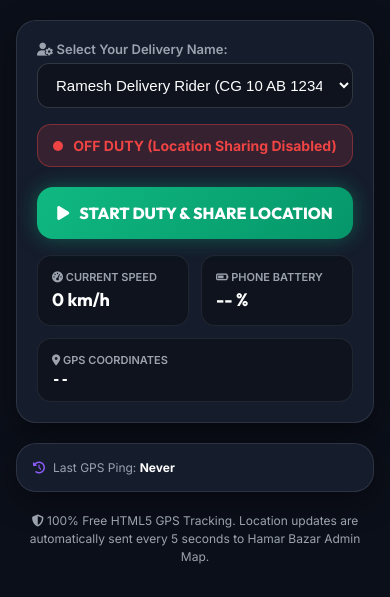
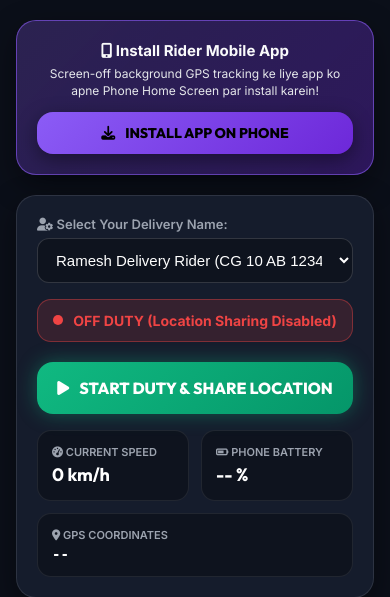
Before and after one commit to Prince4061/hamar-bazar-map, a Flask app: page /rider in a window 390 px wide. Shown: the part 154-751 px from the top of the page. Before the commit the page ends 718 px from the top, so only its background shows below. Run offline with Flask 3, Linux system fonts and the light colour scheme; data comes from the database, SQL or seed files in the repository.

Commit message:
feat: add PWA Install Banner card & beforeinstallprompt handler to /rider mobile page

```diff
--- a/templates/rider.html
+++ b/templates/rider.html
@@ -246,6 +246,14 @@
             <p>Live GPS Duty & Location Sharing App</p>
         </div>
 
+        <div id="pwa-install-card" class="card" style="background:linear-gradient(135deg, rgba(139,92,246,0.25), rgba(109,40,217,0.35)); border:1px solid rgba(139,92,246,0.6); text-align:center;">
+            <h3 style="font-size:15px; font-weight:700; color:#F9FAFB; margin-bottom:6px;"><i class="fa-solid fa-mobile-screen-button"></i> Install Rider Mobile App</h3>
+            <p style="font-size:12px; color:#E5E7EB; margin-bottom:12px; line-height:1.4;">Screen-off background GPS tracking ke liye app ko apne Phone Home Screen par install karein!</p>
+            <button onclick="installPwaApp()" class="duty-btn" style="background:linear-gradient(135deg, #8B5CF6, #6D28D9); padding:12px 18px; font-size:14px; width:100%;">
+                <i class="fa-solid fa-download"></i> INSTALL APP ON PHONE
+            </button>
+        </div>
+
         <div class="card">
             <div class="form-group">
                 <label for="rider-select"><i class="fa-solid fa-user-gear"></i> Select Your Delivery Name:</label>
@@ -310,6 +318,29 @@
             registerServiceWorker();
             setupVisibilityListener();
         });
+
+        let deferredPrompt = null;
+
+        window.addEventListener('beforeinstallprompt', (e) => {
+            e.preventDefault();
+            deferredPrompt = e;
+            const pwaCard = document.getElementById('pwa-install-card');
+            if (pwaCard) pwaCard.style.display = 'block';
+        });
+
+        function installPwaApp() {
+            if (deferredPrompt) {
+                deferredPrompt.prompt();
+                deferredPrompt.userChoice.then((choiceResult) => {
+                    if (choiceResult.outcome === 'accepted') {
+                        console.log('User installed Rider PWA App');
+                    }
+                    deferredPrompt = null;
+                });
+            } else {
+                alert("App Install karne ke liye:\n\n1. Chrome ke Top Right 3 Dots (Menu) par tap karein.\n2. 'Add to Home Screen' ya 'Install App' select karein!");
+            }
+        }
 
         function registerServiceWorker() {
             if ('serviceWorker' in navigator) {
```
